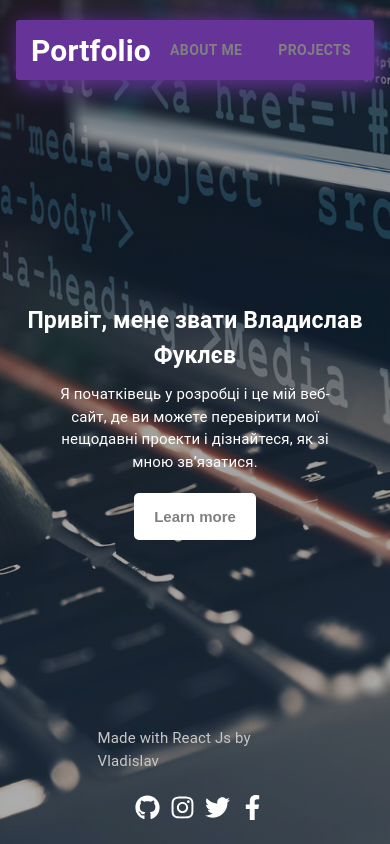
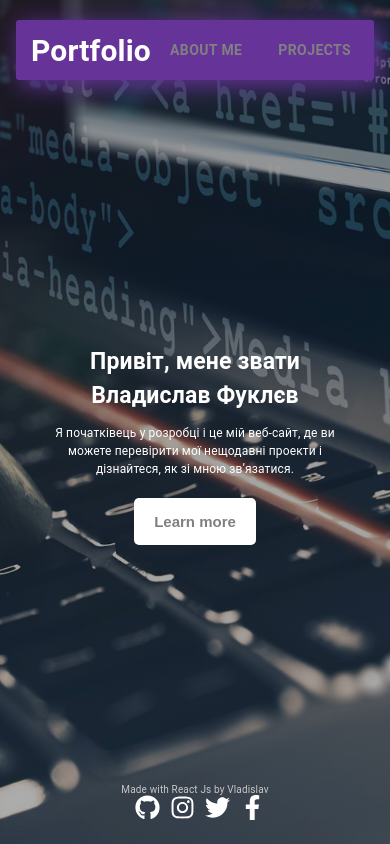
Before and after one commit to VladislavFuklev/react-portfolio, a React (Create React App) app: page / in a window 390 px wide. Built offline with nearby package versions, Linux system fonts and the light colour scheme.

Commit message:
fixed adaptive

```diff
--- a/src/App/App.js
+++ b/src/App/App.js
@@ -11,9 +11,11 @@ function App() {
       <Container style={{ maxWidth: "700px" }}>
         <div className="bgc"></div>
         <CssBaseline />
-        <Header />
-        <Main />
-        <Footer />
+        <div className="aaa">
+          <Header />
+          <Main />
+          <Footer />
+        </div>
       </Container>
     </>
   );
--- a/src/App/app.scss
+++ b/src/App/app.scss
@@ -14,3 +14,10 @@
     background-position: center;
     background-size: cover;
 }
+
+.aaa {
+    height: 100vh;
+    display: flex;
+    flex-direction: column;
+    justify-content: space-between;
+}
--- a/src/Footer/Footer.js
+++ b/src/Footer/Footer.js
@@ -3,7 +3,7 @@ import "./footer.scss";
 
 export const Footer = () => {
   return (
-    <div style={{displat:'flex', justifyContent:'center'}}>
+    <div>
       <div className="footer">Made with React Js by Vladislav</div>
     </div>
   );
--- a/src/Footer/footer.scss
+++ b/src/Footer/footer.scss
@@ -1,22 +1,26 @@
 .footer {
     color: rgb(201, 198, 198);
     font-size: 15px;
-    position: absolute;
-    bottom: 25px;
-    left: 50%;
-    transform: translate(-50%, -50%);
-
+    // position: absolute;
+    // bottom: 25px;
+    // left: 50%;
+    // transform: translate(-50%, -50%);
+    display: flex;
+    justify-content: center;
+    position: relative;
+    margin-bottom: 20px;
 }
 
-@media (max-width:786px) {
+@media (max-width:768px) {
     .footer {
-        bottom: 50px
+        bottom: 30px
     }
 }
 
 
-@media (max-width:375px) {
+@media (max-width:500px) {
     .footer {
-        font-size: 12px;
+        font-size: 10px;
+        bottom:27px;
     }
 }
--- a/src/components/Descr/descr.scss
+++ b/src/components/Descr/descr.scss
@@ -1,11 +1,8 @@
 .descr {
     text-align: center;
     color: white;
-    position: absolute;
-    top: 50%;
-    left: 50%;
-    transform: translate(-50%, -50%);
-    width: 600px;
+    padding-left: 20px;
+    padding-right: 20px;
 }
 
 .hello {
@@ -59,3 +56,8 @@
         font-size: 15px;
     }
 }
+@media (max-width:400px) {
+    .descr-text {
+        font-size: 12px;
+    }
+}
--- a/src/pages/AboutMe/about.scss
+++ b/src/pages/AboutMe/about.scss
@@ -1,6 +1,5 @@
 .about {
     text-align: center;
-    margin-top: 60px;
 }
 .about-title {
     color: white;
@@ -10,8 +9,17 @@
     font-size: 16px;
 }
 
-@media (max-width:786px) {
+@media (max-width:768px) {
     .about-title {
         font-size: 20px;
     }
 }
+
+@media (max-width:400px) {
+    .descr {
+        font-size: 11px;
+    }
+    .about-text {
+        font-size: 12px;
+    }
+}
--- a/src/pages/Projects/Projects.js
+++ b/src/pages/Projects/Projects.js
@@ -3,7 +3,6 @@ import "./projects.scss";
 export const Projects = () => {
   return (
     <div className="descr">
-      <div className="w768">
         <div>
           <a
             href={"https://luminous-cuchufli-914d57.netlify.app/"}
@@ -14,8 +13,8 @@ export const Projects = () => {
             Блог
           </a>{" "}
           зроблений на React, у якому активні всі елементи сайту, можна
-          переходити як на всі категорії статей, так і на кожну статтю окремо, та
-          залишати коментарі
+          переходити як на всі категорії статей, так і на кожну статтю окремо,
+          та залишати коментарі
         </div>
         <div>
           <a
@@ -26,8 +25,8 @@ export const Projects = () => {
           >
             Фейковий інтернет-магазин
           </a>{" "}
-          зроблений на React, в якому можна з головної сторінки додавати товари в
-          кошик, змінювати кількість товарів, ставити лайк, також йде
+          зроблений на React, в якому можна з головної сторінки додавати товари
+          в кошик, змінювати кількість товарів, ставити лайк, також йде
           підрахунок суми товарів, зі сторінки кошика товари можна видаляти,
           змінювати кількість, ставити/прибирати лайк
         </div>
@@ -87,10 +86,9 @@ export const Projects = () => {
           >
             Шаблон
           </a>{" "}
-          зроблено за макетом терміналу самообслуговування ПриватБанку, при кліку
-          на стрілку можна потрапити на другий екран
+          зроблено за макетом терміналу самообслуговування ПриватБанку, при
+          кліку на стрілку можна потрапити на другий екран
         </div>
-      </div>
     </div>
   );
 };
--- a/src/pages/Projects/projects.scss
+++ b/src/pages/Projects/projects.scss
@@ -1,15 +1,27 @@
 .link {
     text-decoration: none;
-    color: #00b7ff;;
+    color: #00b7ff;
+    ;
+
     &:hover {
-        border-bottom:3px solid white
+        border-bottom: 3px solid white
     }
 }
 
-.projects {
-    margin-top: 40px;
+@media (max-width:768px) {
+    .descr {
+        font-size: 12px;
+    }
 }
 
-.w768 {
-    padding: 20px;
+@media (max-width:376px) {
+    .descr {
+        font-size: 11px;
+    }
 }
+
+@media (min-width:1200px) {
+    .descr {
+        font-size: 18px;
+    }
+}
```
